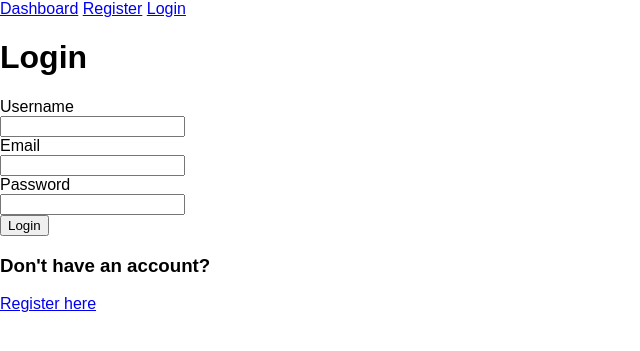
After one commit to Joshua-S24/hutawm-26, a Flask app: page /auth/login in a window 1280 px wide. The commit adds this page. Shown: the top 351 px of the page, without its empty margins (0-640 px from the left). Run offline with Flask 3, Linux system fonts and the light colour scheme.

Commit message:
Added login and dashboard view

```diff
--- a/src/app.py
+++ b/src/app.py
@@ -1,23 +1,21 @@
 from flask import Flask, jsonify
-from pymongo import MongoClient
-import os, json
+import os
 from dotenv import load_dotenv
 
-# Blueprints
+from db import client
 from views import views
+from auth.routes import bp as auth_bp
+from rooms.routes import bp as rooms_bp
+# from machines.routes import bp as machines_bp
 
-# Setup
 load_dotenv()
 
-USER = os.getenv("DB_USERNAME")
-PASSWORD = os.getenv("DB_PASSWORD")
+app = Flask(__name__)
+app.secret_key = os.environ["SECRET_KEY"]  # required for session/login
+app.register_blueprint(views, url_prefix="/")
+app.register_blueprint(auth_bp)
+app.register_blueprint(rooms_bp)
 
-app = Flask(__name__)
-app.register_blueprint(views, url_prefix="/")
-mongo_uri = "mongodb+srv://" + USER + ":" + PASSWORD + "@cluster0.tk16v6r.mongodb.net/"
-client = MongoClient(mongo_uri)
-
-# App
 @app.route("/ping-db")
 def ping_db():
     try:
@@ -27,8 +25,8 @@ def ping_db():
         return jsonify({"ok": False, "error": str(e)}), 500
 
 @app.route("/")
-def index():
-    return "Flask + MongoDB is running. Try GET /ping-db"
+def home():
+    return redirect(url_for("rooms.dashboard"))
 
 if __name__ == "__main__":
     app.run()
--- /dev/null
+++ b/src/auth/routes.py
@@ -0,0 +1,82 @@
+from functools import wraps
+from flask import session, request, redirect, url_for, flash, render_template, Blueprint
+from argon2.exceptions import VerifyMismatchError
+from argon2 import PasswordHasher
+from datetime import datetime, timezone
+from pymongo.errors import DuplicateKeyError
+
+from db import users
+
+ph = PasswordHasher()
+
+bp = Blueprint("auth", __name__, url_prefix="/auth")
+
+# Protects any route you decorate with it
+def login_required(view):
+    @wraps(view)
+    def wrapped(*args, **kwargs):
+        if "user_id" not in session:
+            return redirect(url_for("login", next=request.path))
+        return view(*args, **kwargs)
+    return wrapped
+
+
+@bp.route("/register", methods=["GET", "POST"])
+def register():
+    if request.method == "POST":
+        username = request.form["username"].strip()
+        email = request.form["email"].strip()
+        password = request.form["password"]
+        confirm = request.form["confirm_password"]
+
+        if password != confirm:
+            flash("Passwords do not match.")
+            return render_template("auth/register.html", username=username, email=email)
+
+        try:
+            result = users.insert_one({
+                "username": username,
+                "email": email,
+                "passwordHash": ph.hash(password),
+                "createdAt": datetime.now(timezone.utc),
+                "accessibleRoomIds": [],
+                "adminRoomIds": []
+            })
+        except DuplicateKeyError:
+            flash("That username or email is already taken.")
+            return render_template("auth/register.html", username=username, email=email)
+
+        # Log them in immediately and go to the dashboard
+        session.clear()
+        session["user_id"] = str(result.inserted_id)
+        return redirect(url_for("rooms.dashboard"))
+
+    return render_template("auth/register.html")
+
+@bp.route("/login", methods=["GET", "POST"])
+def login():
+    if request.method == "POST":
+        user = users.find_one({"username": request.form["username"]})
+        try:
+            if user:
+                ph.verify(user["passwordHash"], request.form["password"])
+                session.clear()
+                session["user_id"] = str(user["_id"])
+                return redirect(url_for("rooms.dashboard"))
+        except VerifyMismatchError:
+            pass
+        flash("Invalid username or password.")  # same message either way
+    return render_template("auth/login.html")
+
+
+@bp.route("/logout")
+def logout():
+    session.clear()
+    # TODO: Change this to the default views
+    return redirect(url_for("auth.login"))
+
+
+@bp.route("/dashboard")
+@login_required
+def dashboard():
+    return render_template("rooms/dashboard.html")
--- a/src/static/css/main.css
+++ b/src/static/css/main.css
@@ -2,3 +2,15 @@ body {
     margin: 0;
     font-family: sans-serif;
 }
+
+/*By id*/
+#a {
+    grid-template-columns: 12px 12px 12px;
+    grid-template-rows: 12px 12px 12px;
+}
+
+/*By class*/
+.a {
+    grid-template-columns: 12px 12px 12px;
+    grid-template-rows: 12px 12px 12px;
+}
--- /dev/null
+++ b/src/templates/auth/login.html
@@ -0,0 +1,22 @@
+{% extends 'base.html' %}
+{% block head %}{% endblock %}
+
+{% block title %}Register{% endblock %}
+
+{% block body %}
+<h1>Login</h1>
+<form method="post">
+    <label for="username">Username</label><br>
+    <input type="text" id="username" name="username" value="{{ username or '' }}" required><br>
+
+    <label for="email">Email</label><br>
+    <input type="email" id="email" name="email" size="20" autocomplete="email" required><br>
+
+    <label for="password">Password</label><br>
+    <input type="password" id="password" name="password" size="20" autocomplete="new-password" required><br>
+
+    <button type="submit">Login</button>
+    <h3>Don't have an account?</h3>
+    <a href="{{ url_for('auth.register') }}">Register here</a>
+</form>
+{% endblock %}
--- a/src/templates/base.html
+++ b/src/templates/base.html
@@ -5,11 +5,26 @@
     <meta charset="UTF-8">
     <meta name="viewport" content="width=device-width, initial-scale=1.0">
     <link rel="stylesheet" href="{{ url_for('static', filename='css/main.css') }}">
-    {% block head %}{% endblock %}
+    {% block head %}<title>Washeteria</title>{% endblock %}
 </head>
 
 <body>
-    <!-- blocks can be overriden while keeping the same theme-->
+    <nav>
+        <a href="{{ url_for('rooms.dashboard') }}">Dashboard</a>
+        {% if session.user_id %}
+        <a href="{{ url_for('auth.logout') }}">Log out</a>
+
+        <body>UsernameHere</body>
+        {% else %}
+        <a href="{{ url_for('auth.register') }}">Register</a>
+        <a href="{{ url_for('auth.login') }}">Login</a>
+        {% endif %}
+    </nav>
+
+    {% for message in get_flashed_messages() %}
+    <p class="flash">{{ message }}</p>
+    {% endfor %}
+
     {% block body %}{% endblock %}
 </body>
 
--- a/src/views.py
+++ b/src/views.py
@@ -6,3 +6,7 @@ views = Blueprint(__name__, "views") # can be whatever
 def home():
     return render_template("index.html", name="noname")
     # within render_template, variables (like names) can be defined that can be used within the file (first param)
+
+@views.route("/room")
+def room_view():
+    return "hi"
```
Also changed, not shown: src/db.py (added, +23 -0 lines), src/rooms/routes.py (added, +116 -0 lines), src/templates/auth/register.html (added, +28 -0 lines), src/templates/rooms/dashboard.html (added, +13 -0 lines), src/templates/rooms/view.html (added, +25 -0 lines), src/auth/__init__.py (added), src/rooms/__init__.py (added), src/templates/auth/view_room.html (added).
